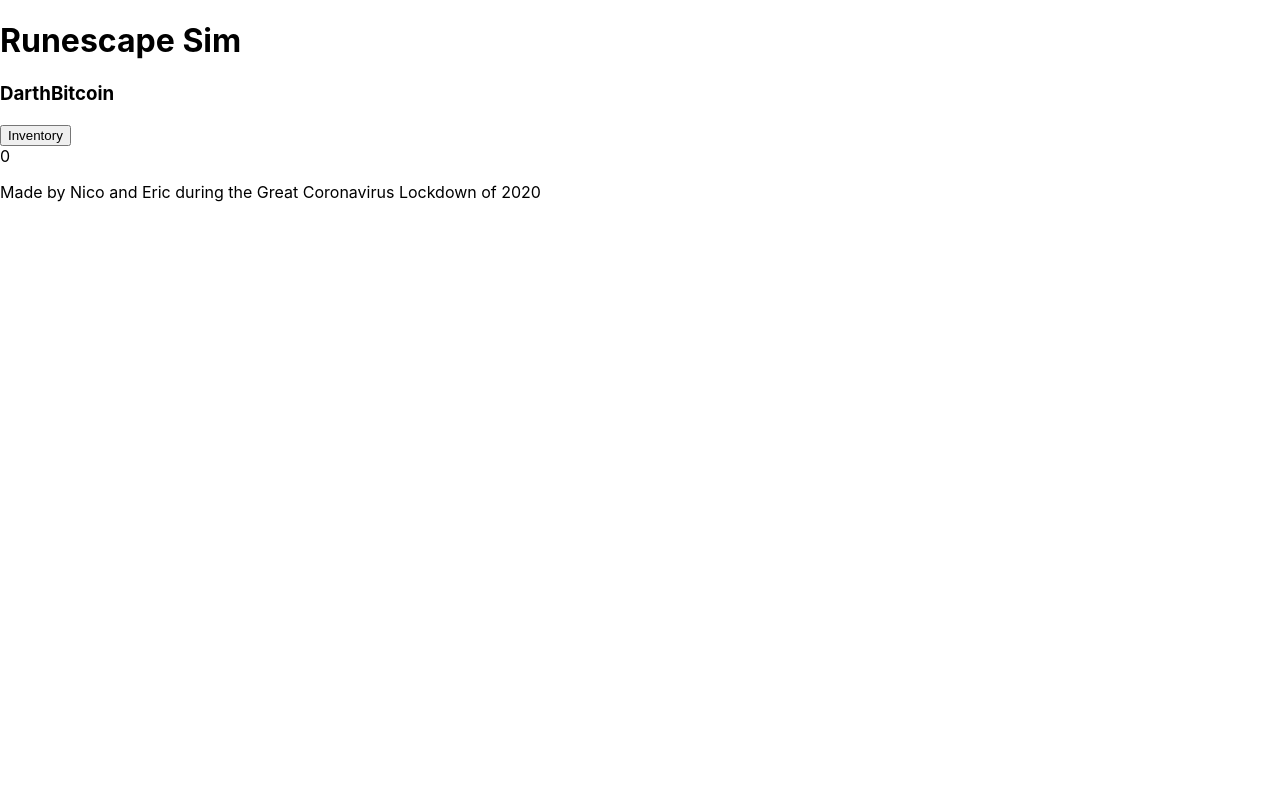
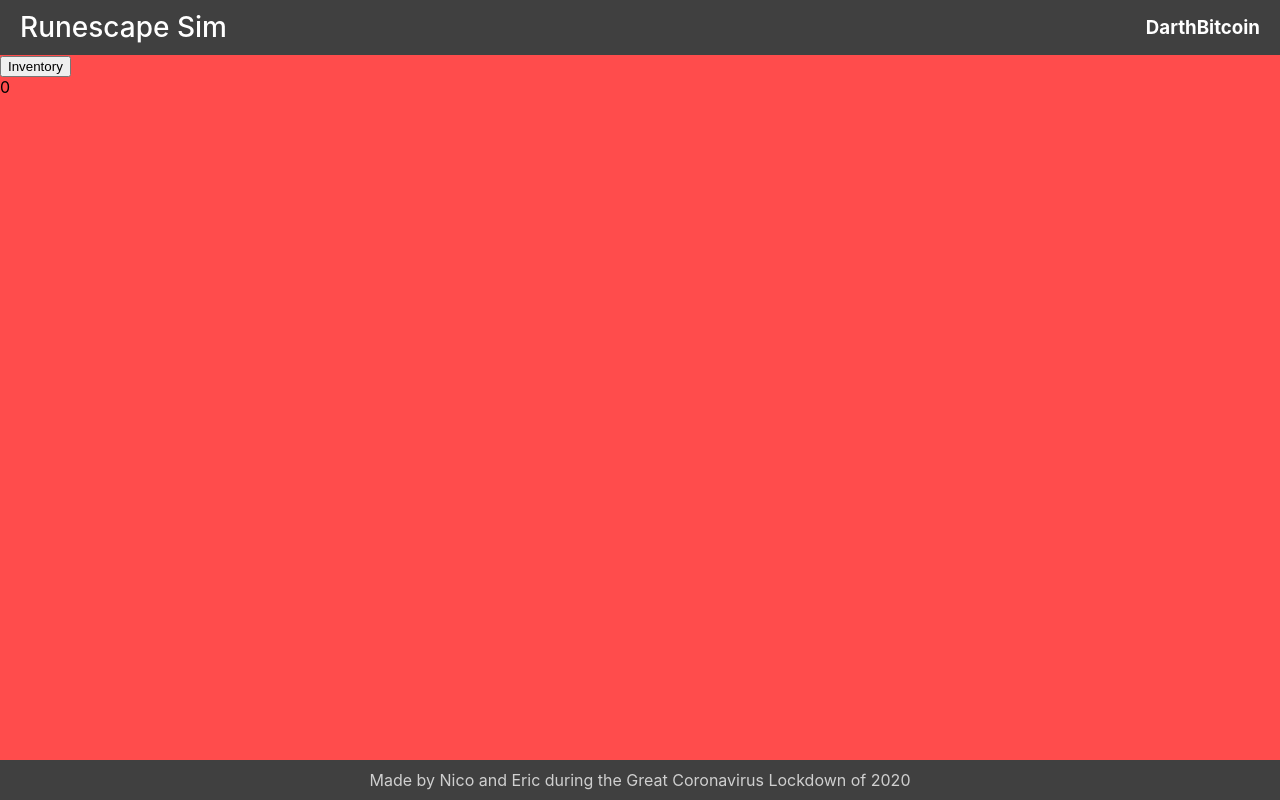
Before and after one commit to nstranquist/runescape-sim, a React (Create React App) app in the folder client/: page / in a window 1280 px wide. Built offline with nearby package versions, Linux system fonts and the light colour scheme.

Commit message:
add some app styling

```diff
--- a/client/package.json
+++ b/client/package.json
@@ -8,7 +8,8 @@
     "@testing-library/user-event": "^7.1.2",
     "react": "^16.13.1",
     "react-dom": "^16.13.1",
-    "react-scripts": "3.4.1"
+    "react-scripts": "3.4.1",
+    "styled-components": "^5.0.1"
   },
   "scripts": {
     "start": "react-scripts start",
--- a/client/src/App.jsx
+++ b/client/src/App.jsx
@@ -1,14 +1,19 @@
 import React from 'react';
 import './App.css';
+import { StyledApp } from './styles/app-layout.style';
 
 function App() {
   return (
-    <div className="app-container">
+    <StyledApp className="app-container">
       <header>
         {/* Left Side */}
-        <h1>Runescape Sim</h1>
+        <div className="header-left">
+          <h1 className="h1-header">Runescape Sim</h1>
+        </div>
         {/* Right Side */}
-        <h3>DarthBitcoin</h3>
+        <div className="header-right">
+          <h3>DarthBitcoin</h3>
+        </div>
       </header>
       <main>
         <div className="game-container">
@@ -28,7 +33,7 @@
       <footer>
         <p className="footer-text">Made by Nico and Eric during the Great Coronavirus Lockdown of 2020</p>
       </footer>
-    </div>
+    </StyledApp>
   );
 }
 
--- a/client/src/styles/app-layout.style.js
+++ b/client/src/styles/app-layout.style.js
@@ -0,0 +1,79 @@
+import styled from 'styled-components'
+
+
+export const StyledApp = styled.div`
+  position: relative;
+  width: 100%;
+  height: 100vh;
+  max-height: 100vh;
+  overflow-y: hidden;
+  line-height: 1.25;
+
+  header {
+    position: absolute;
+    top: 0;
+    left: 0;
+    right: 0;
+    display: flex;
+    justify-content: space-between;
+    align-items: center;
+    padding: 0 20px;
+    line-height: 1.25;
+    height: 55px;
+    background: rgba(0,0,0,.75);
+
+    .header-left {
+
+
+      .h1-header {
+        margin-top: 0;
+        margin-bottom: 0;
+        font-weight: 500;
+        font-size: 28px;
+        color: #fff;
+        cursor: pointer;
+      }
+    }
+    .header-right {
+      color: #fff;
+      cursor: pointer;
+
+      &:hover {
+        text-decoration:underline;
+      }
+    }
+  }
+
+  main {
+    position: absolute;
+    top: 55px;
+    bottom: 40px;
+    left: 0;
+    right: 0;
+    background: rgba(255,0,0,.7);
+
+    .game-container {
+
+    }
+  }
+
+  footer {
+    position: absolute;
+    bottom: 0;
+    left: 0;
+    right: 0;
+    text-align: center;
+    line-height: 1.25;
+    padding: 10px 0;
+    background: rgba(0,0,0,.75);
+    color: #fff;
+
+    .footer-text {
+      line-height: 1.25;
+      font-size: 16px;
+      opacity: .75;
+      margin-bottom: 0;
+      margin-top: 0;
+    }
+  }
+`
```
Also changed, not shown: 1 other file (tests, documents, lock files or other folders).
